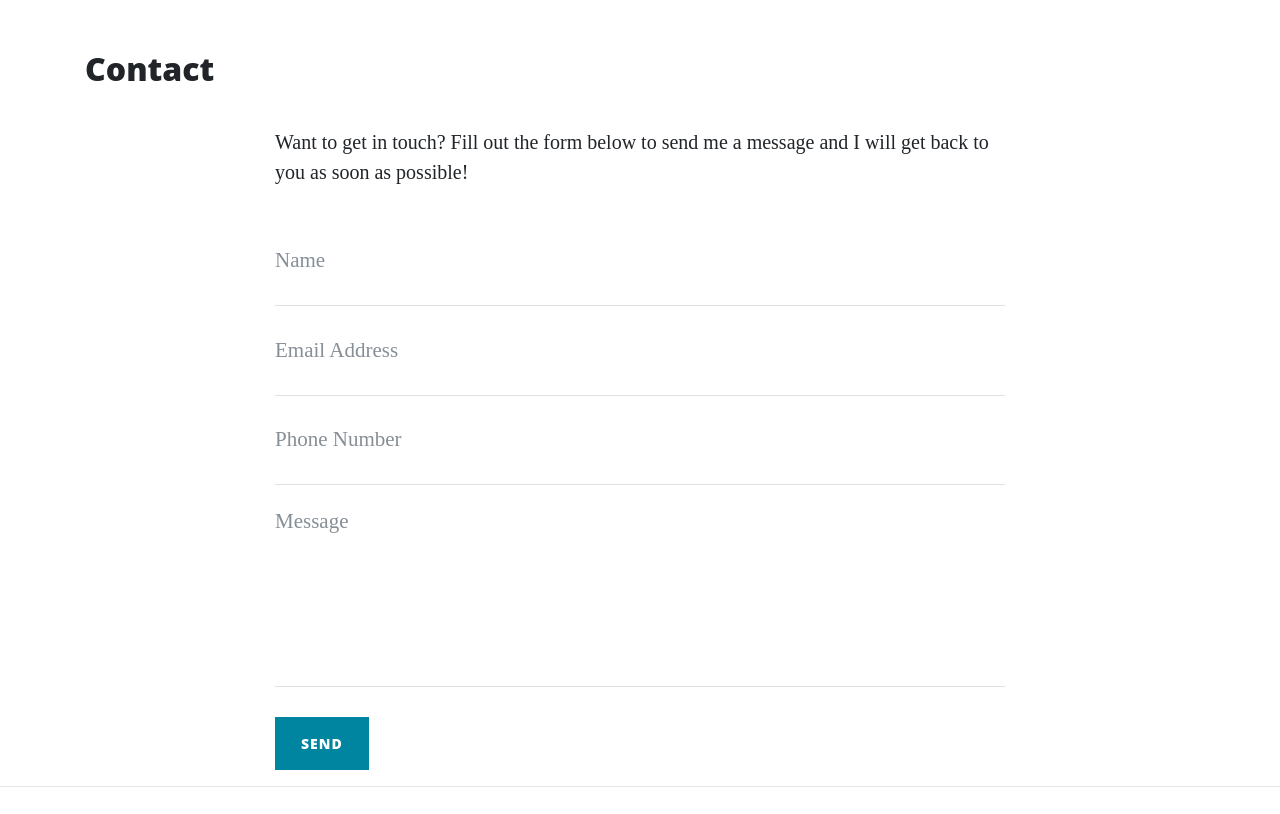
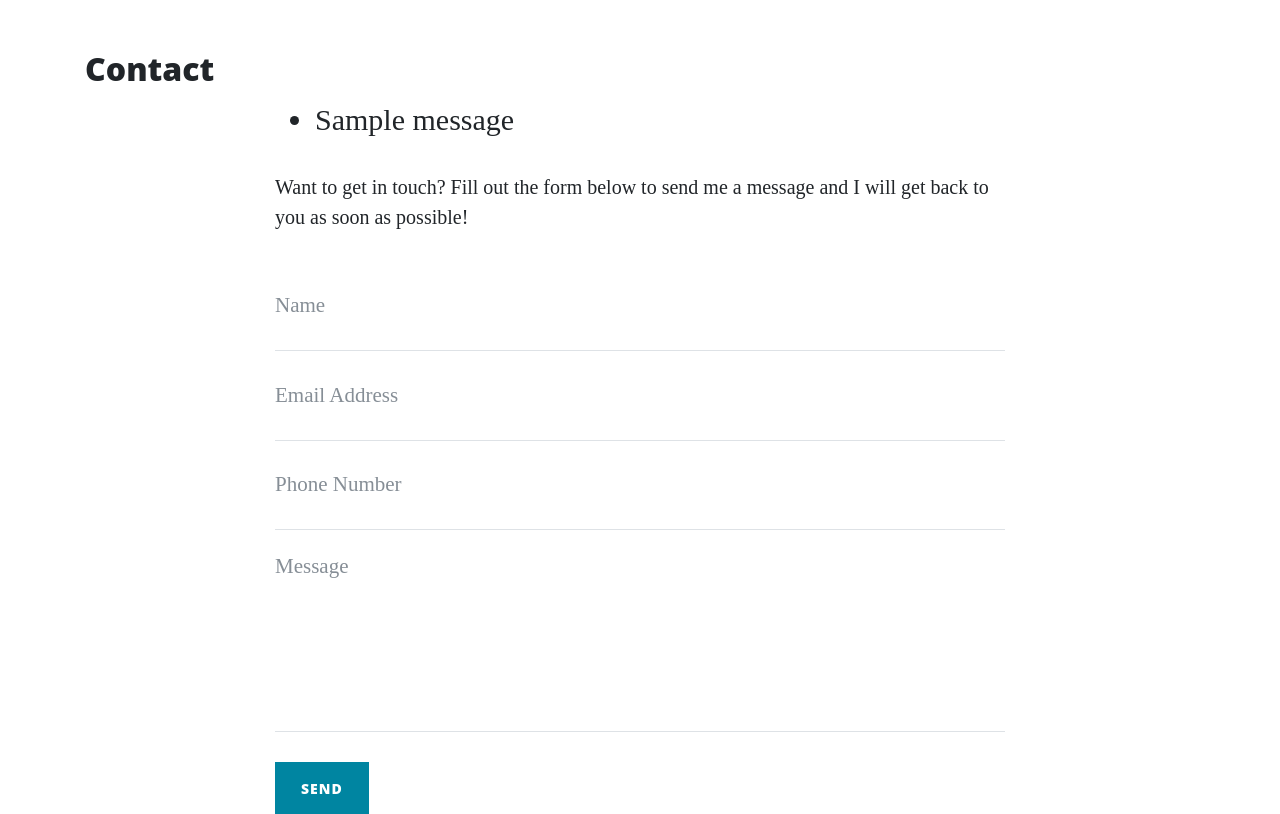
Before and after one commit to hammad25/thorin-flask-app, a Flask app: page /contact in a window 1280 px wide. Shown: the part 628-1442 px from the top of the page. Run offline with Flask 2, Linux system fonts and the light colour scheme; one stand-in notice (Sample message) is shown; some libraries are stand-ins or nearby versions.

Commit message:
add provide feedback to user, import flash,secret key in env.py hide it in gitignore, import env,app.secret_key =os.enviorn.get(SECRET_KEY) ADD FLASH msg(), display in html % with messages=get_flash_messages(), % if messages %for message in messages, {{message}}

```diff
--- a/run.py
+++ b/run.py
@@ -1,8 +1,11 @@
 import os
 import json
-from flask import Flask, render_template, request
+from flask import Flask, render_template, request, flash
+if os.path.exists("env.py"):
+    import env
 
 app = Flask(__name__)
+app.secret_key = os.environ.get("SECRET_KEY")
 
 @app.route("/")
 def index():
@@ -28,7 +31,8 @@ def about_member(member_name):
 @app.route("/contact", methods=["GET", "POST"])
 def contact():
     if request.method == "POST":
-        print(request.form)
+        flash("Thanks {}, we have recieved your message!".format(
+            request.form.get("name")))
     return render_template("contact.html", page_title="Contact")
 
 
--- a/templates/base.html
+++ b/templates/base.html
@@ -114,6 +114,7 @@
     <script src="{{url_for('static', filename='js/clean-blog.min.js')}}"></script>
     <script>
         $('#copyright').text(new Date().getFullYear());
+        $('.flashes').css("font-size", "30px")
     </script>
 
 </body>
--- a/templates/contact.html
+++ b/templates/contact.html
@@ -4,6 +4,18 @@
 
 <div class="row">
     <div class="col-lg-8 col-md-10 mx-auto">
+
+        {% with messages = get_flashed_messages() %}
+        {% if messages %}
+        <ul class="flashes">
+            {% for message in messages %}
+            <li>{{message}}</li>
+            {% endfor %}
+        </ul>
+        {% endif %}
+        {% endwith %}
+
+
         <p>Want to get in touch? Fill out the form below to send me a message and I will get back to you as soon as
             possible!</p>
         <form method="POST" name="sentMessage" id="contactForm" novalidate>
```
Also changed, not shown: 1 other file.
